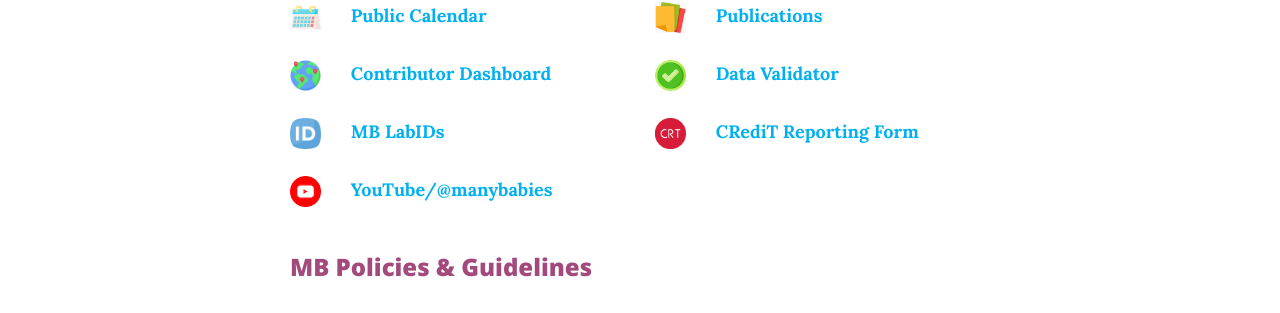
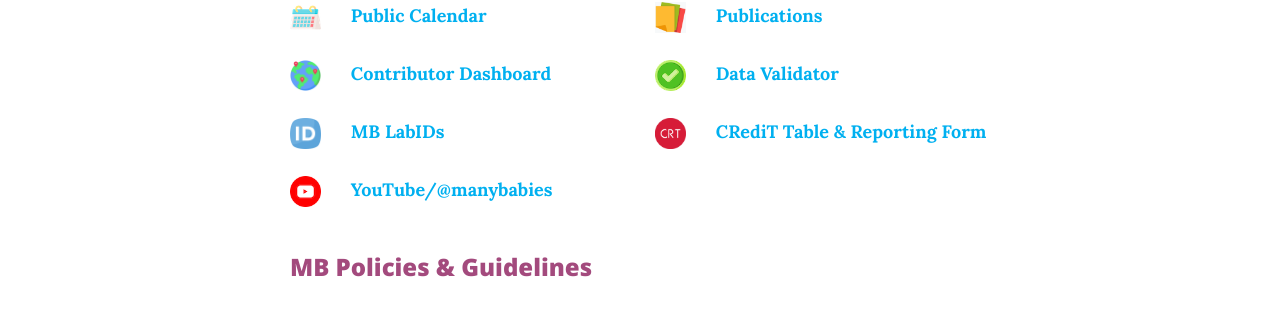
Before and after one commit to manybabies/manybabies.github.io, a Jekyll site: the page built from resources.md, in a window 1280 px wide and 900 px high. Shown: the part 386-699 px from the top of the window. Built offline with Jekyll 4.4.1, drawn with Linux system fonts in a browser that asks for light colours; nearby versions of some CDN libraries; comment, search, counter and statistics services are not loaded.

Commit message:
Update resources.md

```diff
--- a/resources.md
+++ b/resources.md
@@ -55,7 +55,7 @@
         <a href="https://airtable.com/appRoqMKzcK3NsXt4/pagwIZbZl4BvtlYtF/form" target="_blank"><img src="/assets/img/credit-icon.png" alt="CRediT logo" width="50"></a><br>
       </div>
       <div class="col-sm-5" align="left">
-        <a href="https://airtable.com/appRoqMKzcK3NsXt4/pagwIZbZl4BvtlYtF/form" target="_blank"><b>CRediT Reporting Form</b></a>
+        <a href="{{site.baseurl}}/credit/"><b>CRediT Table & Reporting Form</b></a>
       </div>
     </div>
     <br>
```
